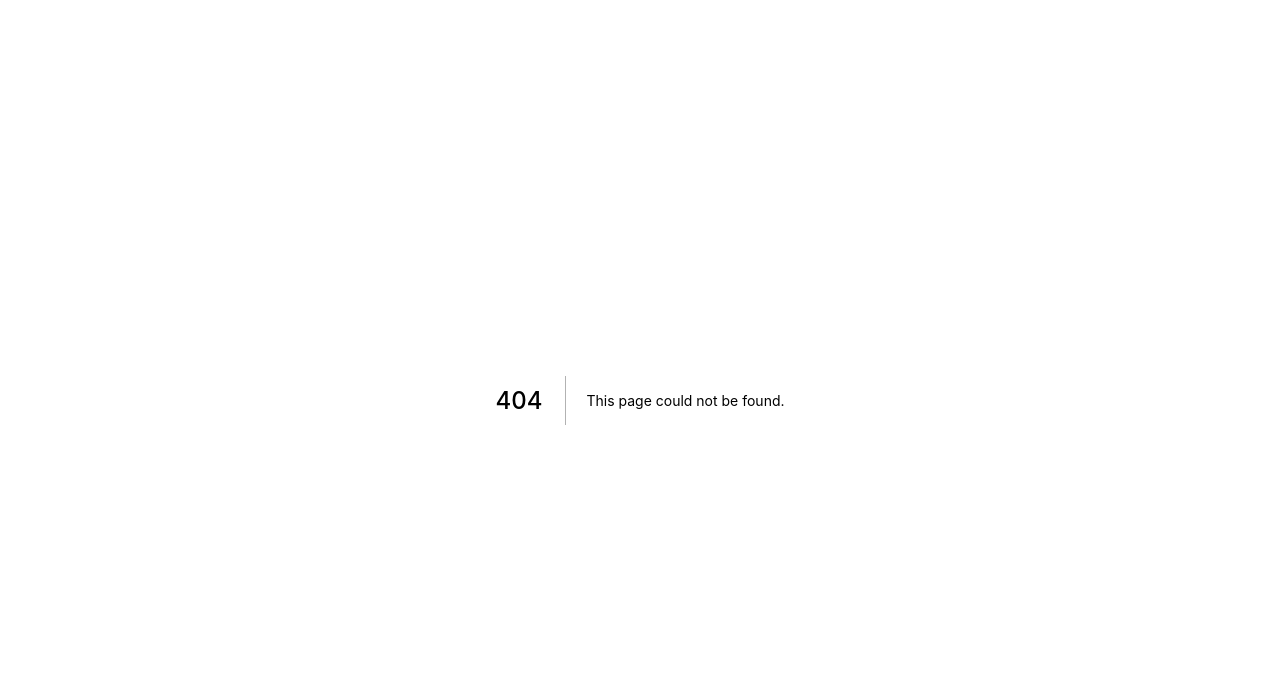
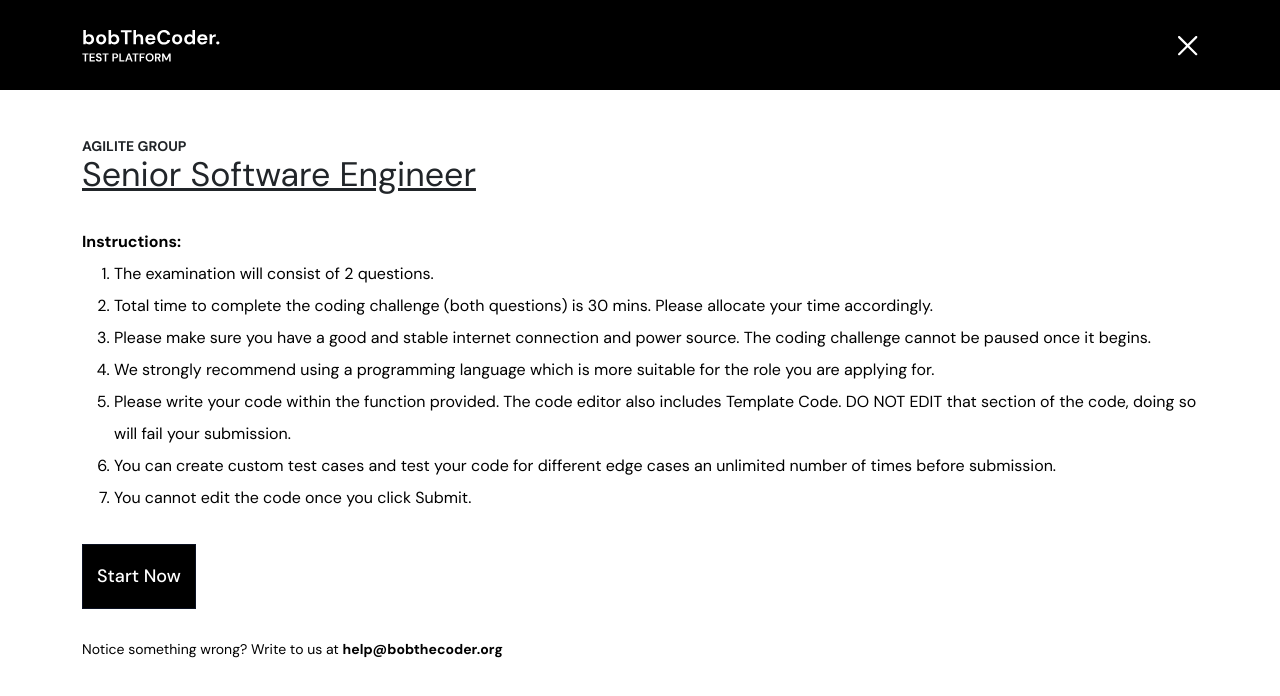
Before and after one commit to bob-the-coder-community/next-www, a Next.js app: page /test/1 in a window 1280 px wide. Before the commit this address had no page. Shown: the top 696 px of the page. Built offline with nearby package versions, Linux system fonts and the light colour scheme.

Commit message:
test instructions page

```diff
--- /dev/null
+++ b/components/test-platform/Nabar.tsx
@@ -0,0 +1,34 @@
+import Link from 'next/link';
+import React from 'react';
+
+type Props = {
+    container?: boolean;
+};
+type State = {};
+
+class TestPlatformNavbar extends React.PureComponent<Props, State> {
+    render(): React.ReactNode {
+        const { container } = this.props;
+
+        return (
+            <div className="test-platform-navbar">
+                <div className={container && 'container' || 'px-4'}>
+                    <div className="d-flex flex-row justify-content-between align-items-center">
+                        <Link href={'/'}>
+                            <a className="brand-img">
+                                <img src="/images/test-platform/logo.svg" alt="bobTheCoder - Test Platform" />
+                            </a>
+                        </Link>
+                        <Link href={'/'}>
+                            <a className="close-icon">
+                                <img src="/images/test-platform/close.svg" alt="Quit Test" />
+                            </a>
+                        </Link>
+                    </div>
+                </div>
+            </div>
+        )
+    }
+}
+
+export default TestPlatformNavbar;
--- /dev/null
+++ b/pages/test/[tid]/index.tsx
@@ -0,0 +1,46 @@
+import Link from 'next/link';
+import React from 'react';
+import TestPlatformNavbar from '../../../components/test-platform/Nabar';
+
+type Props = {};
+type State = {};
+
+export default class TestLandingPage extends React.PureComponent<Props, State> {
+    render(): React.ReactNode {
+        return (
+            <div className="test-platform">
+                <div className="d-flex flex-column page-content">
+                    <TestPlatformNavbar container/>
+                    <main className="flex-grow-1 h-100 bg-primary my-5">
+                        <div className="container page-content">
+                            <h1 className="page-title">
+                                <small>AGILITE GROUP</small>
+                                <u>Senior Software Engineer</u>
+                            </h1>
+                            <p className="instructions">
+                                <strong>Instructions:</strong>
+                                <ol>
+                                    <li>The examination will consist of 2 questions.</li>
+                                    <li>Total time to complete the coding challenge (both questions) is 30 mins. Please allocate your time accordingly.</li>
+                                    <li>Please make sure you have a good and stable internet connection and power source. The coding challenge cannot be paused once it begins.</li>
+                                    <li>We strongly recommend using a programming language which is more suitable for the role you are applying for.</li>
+                                    <li>Please write your code within the function provided. The code editor also includes Template Code. DO NOT EDIT that section of the code, doing so will fail your submission.</li>
+                                    <li>You can create custom test cases and test your code for different edge cases an unlimited number of times before submission.</li>
+                                    <li>You cannot edit the code once you click Submit.</li>
+                                </ol>
+                            </p>
+                            <button className="btn btn-dark">Start now</button>
+                            <p className="help-text">
+                                Notice something wrong? Write to us at
+                                {' '}
+                                <Link href={'mailto:help@bobthecoder.org'}>
+                                    <a>help@bobthecoder.org</a>
+                                </Link>
+                            </p>
+                        </div>
+                    </main>
+                </div>
+            </div>
+        )
+    }
+}
--- a/styles/globals.scss
+++ b/styles/globals.scss
@@ -15,4 +15,7 @@ html, body {
 @import "./pages/index";
 
 /** Components */
+@import "./pages/test-platform/index";
+
+/** Components */
 @import "./component/Navbar";
--- /dev/null
+++ b/styles/pages/test-platform/component/TestPlatformNavbar.scss
@@ -0,0 +1,16 @@
+.test-platform-navbar {
+    background-color: #000;
+    padding: 25px 0;
+
+    .brand-img img {
+        height: 40px;
+        width: auto;
+        object-fit: contain;
+    }
+
+    .close-icon img {
+        width: 20px;
+        height: 20px;
+        object-fit: contain;
+    }
+}
--- /dev/null
+++ b/styles/pages/test-platform/index.scss
@@ -0,0 +1,51 @@
+@import "./component/TestPlatformNavbar";
+
+.test-platform {
+    .page-content {
+        background-color: #fff;
+
+        .page-title {
+            font-size: 34px;
+            font-weight: normal;
+            // text-decoration: underline;
+
+            small {
+                display: block;
+                font-size: 14px;
+                font-weight: bold;
+                text-transform: uppercase;
+                text-decoration: none;
+            }
+        }
+
+        .instructions {
+            margin: 30px 0;
+            font-size: 16px;
+            line-height: 200%;
+            color: #000;
+        }
+
+        button {
+			margin: 0 0 30px 0;
+			background-color: #000;
+			color: #fff;
+			text-transform: capitalize;
+			font-weight: 500;
+			font-size: 18px;
+			border-radius: 0;
+			opacity: 1;
+			padding: 18px 14px;
+        }
+
+        .help-text {
+            font-size: 14px;
+            color: #000;
+
+            a {
+                text-decoration: none;
+                font-weight: bold;
+                color: #000;
+            }
+        }
+    }
+}
```
Also changed, not shown: public/images/test-platform/close.svg (added), public/images/test-platform/logo.svg (added).
